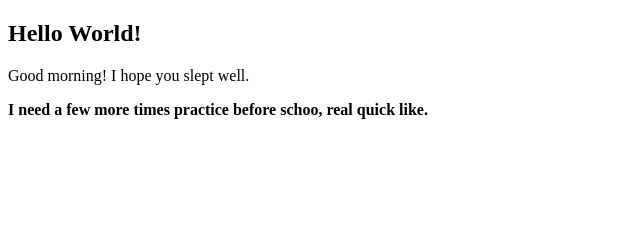
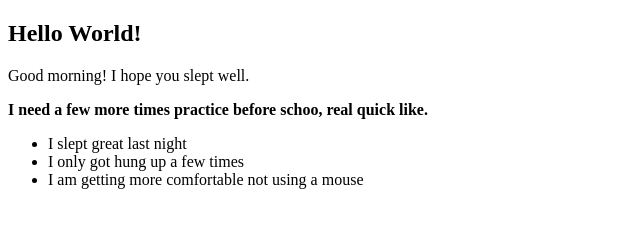
Before and after one commit to joe-r-davis/-day1e, a plain HTML site: page index.html in a window 1280 px wide. Shown: the whole page, without its empty margins (0-640 px from the left). Drawn offline with Linux system fonts and the light colour scheme.

Commit message:
second commit

```diff
--- a/index.html
+++ b/index.html
@@ -10,6 +10,11 @@
     <h2>Hello World!</h2>
     <p>Good morning! I hope you slept well.</p>
     <p><Strong>I need a few more times practice before schoo, real quick like.</Strong></p>
+    <ul>
+        <li>I slept great last night</li>
+        <li>I only got hung up a few times</li>
+        <li>I am getting more comfortable not using a mouse</li>
+    </ul>
 
 </body>
 </html>
```
